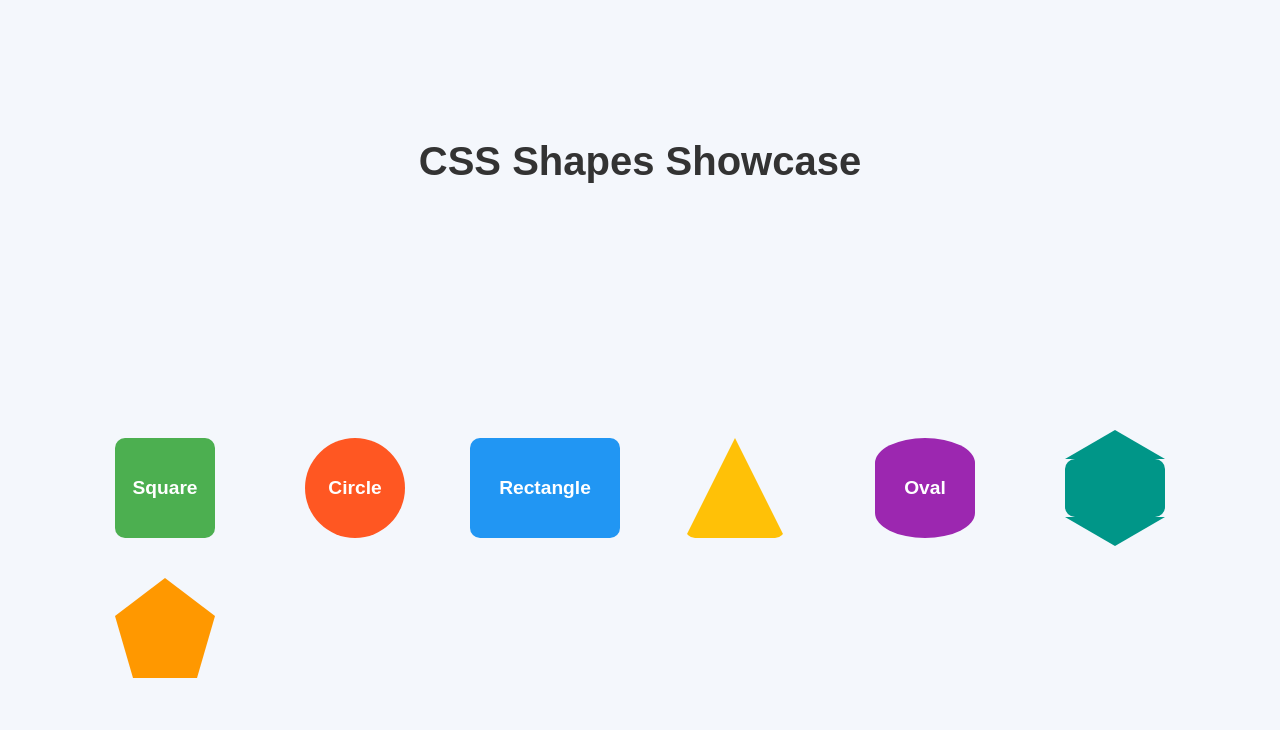
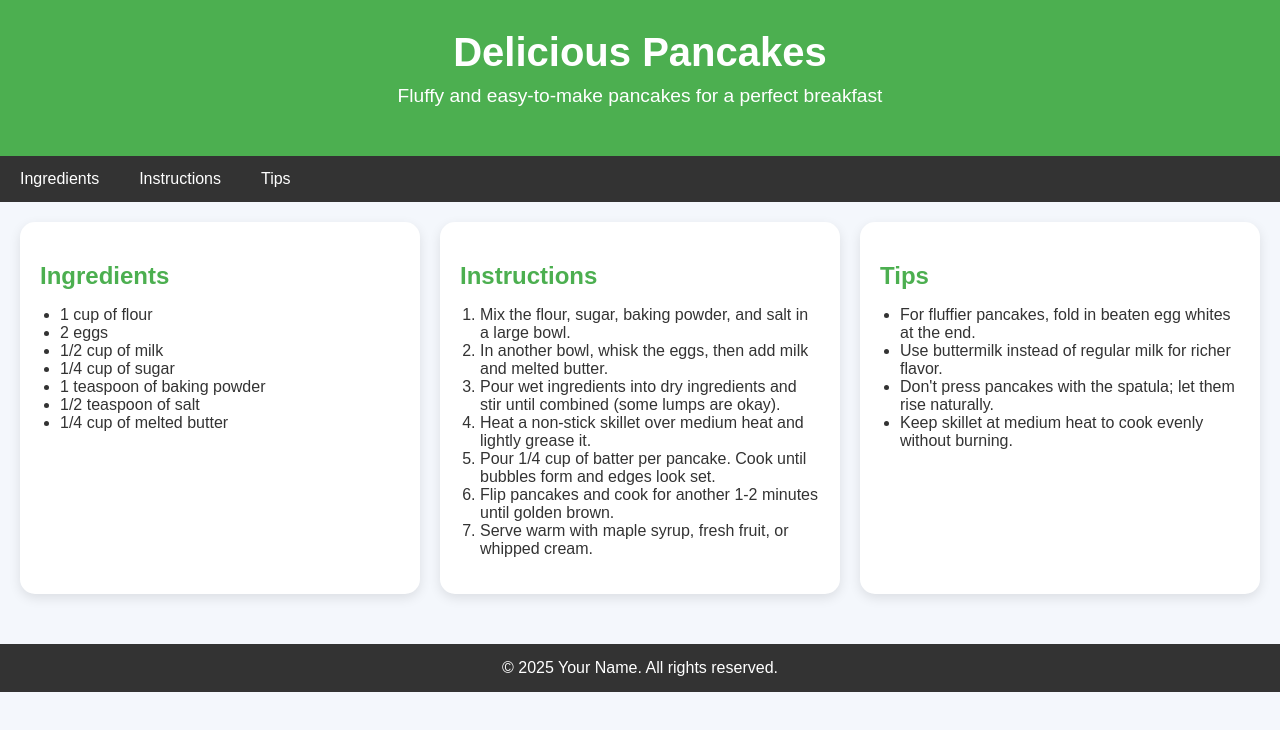
Before and after one commit to jay-0804/Web-Dev, a plain HTML site: page index.html in a window 1280 px wide. Drawn offline with Linux system fonts and the light colour scheme.

Commit message:
Initial Commit

```diff
--- a/index.html
+++ b/index.html
@@ -3,7 +3,7 @@
 <head>
     <meta charset="UTF-8">
     <meta name="viewport" content="width=device-width, initial-scale=1.0">
-    <title>CSS Shapes Showcase</title>
+    <title>Delicious Pancakes Recipe</title>
     <style>
         /* Global Styles */
         body {
@@ -12,124 +12,141 @@
             padding: 0;
             background-color: #f4f7fc;
             color: #333;
-            display: grid;
-            place-items: center;
-            height: 100vh;
+        }
+
+        header {
+            background-color: #4CAF50;
+            color: white;
+            text-align: center;
+            padding: 30px 20px;
+        }
+
+        header h1 {
+            margin: 0;
+            font-size: 2.5rem;
+        }
+
+        header p {
+            margin-top: 10px;
+            font-size: 1.2rem;
+        }
+
+        nav {
+            background-color: #333;
+            overflow: hidden;
+        }
+
+        nav a {
+            color: white;
+            padding: 14px 20px;
+            text-decoration: none;
+            float: left;
             text-align: center;
         }
 
-        h1 {
-            font-size: 2.5rem;
-            margin-bottom: 20px;
+        nav a:hover {
+            background-color: #ddd;
+            color: black;
         }
 
-        .shapes-container {
+        main {
+            padding: 20px;
             display: grid;
-            grid-template-columns: repeat(auto-fit, minmax(150px, 1fr));
+            grid-template-columns: repeat(auto-fit, minmax(280px, 1fr));
             gap: 20px;
-            justify-items: center;
-            align-items: center;
-            max-width: 90%;
-            margin: 0 auto;
         }
 
-        .shape {
-            display: flex;
-            justify-content: center;
-            align-items: center;
-            width: 100px;
-            height: 100px;
-            margin: 10px;
-            font-size: 1.2rem;
-            font-weight: bold;
-            color: white;
-            border-radius: 10px;
-            transition: transform 0.3s ease, box-shadow 0.3s ease;
+        .card {
+            background-color: #fff;
+            padding: 20px;
+            border-radius: 15px;
+            box-shadow: 0 4px 12px rgba(0,0,0,0.1);
+            transition: transform 0.2s, box-shadow 0.2s;
         }
 
-        .shape:hover {
-            transform: scale(1.1);
-            box-shadow: 0 4px 12px rgba(0, 0, 0, 0.2);
+        .card:hover {
+            transform: translateY(-5px);
+            box-shadow: 0 10px 20px rgba(0,0,0,0.15);
         }
 
-        /* Shape Styles */
-        .square {
-            background-color: #4CAF50;
+        .card h2 {
+            color: #4CAF50;
+            margin-bottom: 15px;
         }
 
-        .circle {
-            background-color: #FF5722;
-            border-radius: 50%;
+        ul, ol {
+            padding-left: 20px;
         }
 
-        .rectangle {
-            background-color: #2196F3;
-            width: 150px;
+        footer {
+            text-align: center;
+            background-color: #333;
+            color: white;
+            padding: 15px;
+            margin-top: 30px;
         }
 
-        .triangle {
-            background-color: transparent;
-            width: 0;
-            height: 0;
-            border-left: 50px solid transparent;
-            border-right: 50px solid transparent;
-            border-bottom: 100px solid #FFC107;
-        }
-
-        .oval {
-            background-color: #9C27B0;
-            border-radius: 50% / 25%;
-        }
-
-        .hexagon {
-            background-color: #009688;
-            width: 100px;
-            height: 58px;
-            position: relative;
-            margin: 29px 0;
-        }
-
-        .hexagon:before,
-        .hexagon:after {
-            content: '';
-            position: absolute;
-            width: 0;
-            height: 0;
-            border-left: 50px solid transparent;
-            border-right: 50px solid transparent;
-        }
-
-        .hexagon:before {
-            top: -29px;
-            border-bottom: 29px solid #009688;
-        }
-
-        .hexagon:after {
-            bottom: -29px;
-            border-top: 29px solid #009688;
-        }
-
-        .pentagon {
-            background-color: #FF9800;
-            width: 100px;
-            height: 100px;
-            clip-path: polygon(50% 0%, 100% 38%, 82% 100%, 18% 100%, 0% 38%);
+        @media (max-width: 600px) {
+            header h1 {
+                font-size: 2rem;
+            }
         }
     </style>
 </head>
 <body>
 
-    <h1>CSS Shapes Showcase</h1>
+    <header>
+        <h1>Delicious Pancakes</h1>
+        <p>Fluffy and easy-to-make pancakes for a perfect breakfast</p>
+    </header>
 
-    <div class="shapes-container">
-        <div class="shape square">Square</div>
-        <div class="shape circle">Circle</div>
-        <div class="shape rectangle">Rectangle</div>
-        <div class="shape triangle"></div>
-        <div class="shape oval">Oval</div>
-        <div class="shape hexagon"></div>
-        <div class="shape pentagon"></div>
-    </div>
+    <nav>
+        <a href="#ingredients">Ingredients</a>
+        <a href="#instructions">Instructions</a>
+        <a href="#tips">Tips</a>
+    </nav>
+
+    <main>
+        <section class="card" id="ingredients">
+            <h2>Ingredients</h2>
+            <ul>
+                <li>1 cup of flour</li>
+                <li>2 eggs</li>
+                <li>1/2 cup of milk</li>
+                <li>1/4 cup of sugar</li>
+                <li>1 teaspoon of baking powder</li>
+                <li>1/2 teaspoon of salt</li>
+                <li>1/4 cup of melted butter</li>
+            </ul>
+        </section>
+
+        <section class="card" id="instructions">
+            <h2>Instructions</h2>
+            <ol>
+                <li>Mix the flour, sugar, baking powder, and salt in a large bowl.</li>
+                <li>In another bowl, whisk the eggs, then add milk and melted butter.</li>
+                <li>Pour wet ingredients into dry ingredients and stir until combined (some lumps are okay).</li>
+                <li>Heat a non-stick skillet over medium heat and lightly grease it.</li>
+                <li>Pour 1/4 cup of batter per pancake. Cook until bubbles form and edges look set.</li>
+                <li>Flip pancakes and cook for another 1-2 minutes until golden brown.</li>
+                <li>Serve warm with maple syrup, fresh fruit, or whipped cream.</li>
+            </ol>
+        </section>
+
+        <section class="card" id="tips">
+            <h2>Tips</h2>
+            <ul>
+                <li>For fluffier pancakes, fold in beaten egg whites at the end.</li>
+                <li>Use buttermilk instead of regular milk for richer flavor.</li>
+                <li>Don't press pancakes with the spatula; let them rise naturally.</li>
+                <li>Keep skillet at medium heat to cook evenly without burning.</li>
+            </ul>
+        </section>
+    </main>
+
+    <footer>
+        &copy; 2025 Your Name. All rights reserved.
+    </footer>
 
 </body>
 </html>
```
